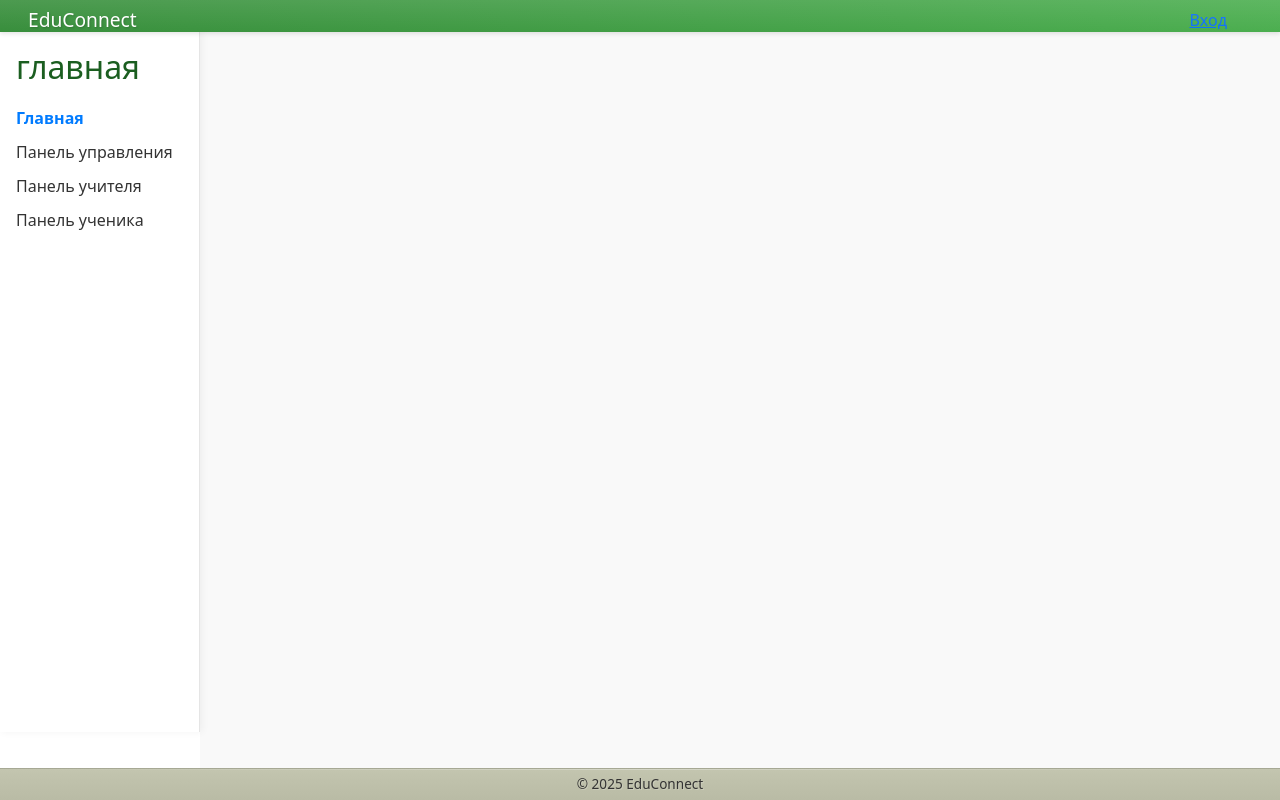
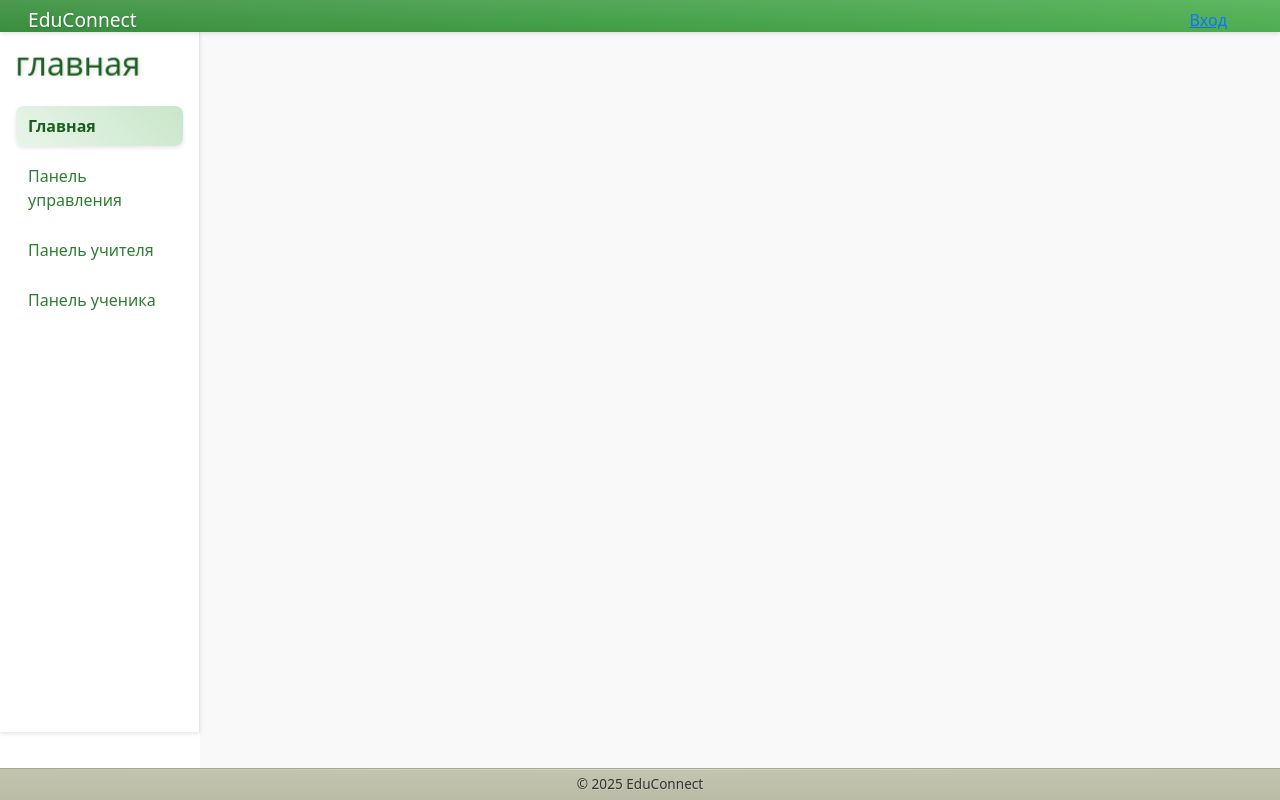
Before and after one commit to Alex-L-K-free/EduConnect, a React (Create React App) app in the folder educonnect/frontend/: page / in a window 1280 px wide. Built offline with nearby package versions, Linux system fonts and the light colour scheme.

Commit message:
работа над оформлением завершена

```diff
--- a/educonnect/frontend/src/App.css
+++ b/educonnect/frontend/src/App.css
@@ -1,3 +1,31 @@
+:root {
+  /* Основная цветовая схема */
+  --primary-dark: #1b5e20;
+  --primary: #2e7d32;
+  --primary-light: #43a047;
+  --accent: #4CAF50;
+
+  /* Фоны */
+  --bg-main: #f1f8e9;
+  --bg-light: rgba(255, 255, 255, 0.95);
+  --bg-sidebar: rgba(255, 255, 255, 0.95);
+
+  /* Тени */
+  --shadow-sm: 0 2px 4px rgba(0, 0, 0, 0.1);
+  --shadow-md: 0 4px 12px rgba(46, 125, 50, 0.15);
+  --shadow-lg: 0 8px 16px rgba(46, 125, 50, 0.2);
+
+  /* Градиенты */
+  --gradient-primary: linear-gradient(45deg, #388E3C, #4CAF50);
+  --gradient-hover: linear-gradient(45deg, #43a047, #66bb6a);
+  --gradient-active: linear-gradient(45deg, #e8f5e9, #c8e6c9);
+
+  /* Анимации */
+  --transition-fast: all 0.2s ease;
+  --transition-normal: all 0.3s ease;
+  --transition-slow: all 0.5s ease;
+}
+
 .App {
   text-align: center;
 }
@@ -111,10 +139,10 @@
 /* Sidebar */
 .sidebar {
   width: 200px;
-  background: rgba(255, 255, 255, 0.95);
+  background: var(--bg-sidebar);
   border-right: 1px solid rgba(0, 0, 0, 0.1);
   padding: 1rem;
-  box-shadow: 2px 0 8px rgba(0, 0, 0, 0.05);
+  box-shadow: var(--shadow-sm);
   backdrop-filter: blur(10px);
   transform-style: preserve-3d;
   perspective: 1000px;
@@ -125,6 +153,12 @@
   overflow-y: hidden; /* Отключаем прокрутку */
   flex-shrink: 0;
   z-index: 100; /* Убеждаемся, что сайдбар поверх основного контента */
+  transition: var(--transition-normal);
+}
+
+.sidebar:hover {
+  box-shadow: var(--shadow-md);
+  transform: translateZ(5px);
 }
 
 /* Main Content */
@@ -204,16 +238,17 @@ a:hover {
 
 /* Navigation Links */
 .nav-link {
-  color: #2e7d32;
+  color: var(--primary);
   padding: 0.75rem 1rem;
   margin: 0.25rem 0;
   text-decoration: none;
   display: flex;
   align-items: center;
   border-radius: 8px;
-  transition: all 0.3s ease;
+  transition: var(--transition-normal);
   transform-style: preserve-3d;
   position: relative;
+  background: transparent;
 }
 
 .nav-link::before {
@@ -235,17 +270,19 @@ a:hover {
 }
 
 .nav-link:hover {
-  color: #43a047;
+  color: var(--primary-light);
   transform: translateX(5px) translateZ(10px);
-  box-shadow: -2px 2px 8px rgba(0, 0, 0, 0.1);
+  box-shadow: var(--shadow-sm);
+  background: var(--gradient-hover);
+  color: white;
 }
 
 .nav-link.active {
-  background: linear-gradient(45deg, #e8f5e9, #c8e6c9);
-  color: #2e7d32;
+  background: var(--gradient-active);
+  color: var(--primary-dark);
   font-weight: 500;
   transform: translateZ(5px);
-  box-shadow: 0 4px 12px rgba(46, 125, 50, 0.2);
+  box-shadow: var(--shadow-md);
 }
 
 /* Footer */
--- a/educonnect/frontend/src/components/layout/Sidebar.css
+++ b/educonnect/frontend/src/components/layout/Sidebar.css
@@ -1,24 +1,53 @@
-
-
 .sidebar h2 {
+  color: var(--primary-dark);
   margin-bottom: 20px;
+  transform: translateZ(10px);
+  text-shadow: 2px 2px 4px rgba(0, 0, 0, 0.1);
 }
 
 .sidebar ul {
   list-style-type: none;
   padding: 0;
+  transform-style: preserve-3d;
 }
 
 .sidebar li {
   margin: 10px 0;
+  transition: var(--transition-normal);
 }
 
 .sidebar li a {
   text-decoration: none;
-  color: #333;
+  color: var(--primary);
+  transition: var(--transition-normal);
+  display: block;
+  padding: 8px 12px;
+  border-radius: 8px;
+  position: relative;
+  overflow: hidden;
+}
+
+.sidebar li a::before {
+  content: '';
+  position: absolute;
+  top: 0;
+  left: 0;
+  width: 100%;
+  height: 100%;
+  background: var(--gradient-hover);
+  opacity: 0;
+  transition: var(--transition-normal);
+  z-index: -1;
+}
+
+.sidebar li a:hover::before {
+  opacity: 0.1;
 }
 
 .sidebar li.active a {
   font-weight: bold;
-  color: #007bff; /* Цвет для активного элемента */
+  color: var(--primary-dark);
+  background: var(--gradient-active);
+  transform: translateZ(5px);
+  box-shadow: var(--shadow-sm);
 }
```
Also changed, not shown: educonnect/frontend/src/styles/components/AdminDashboard.css (+18 -2 lines).
